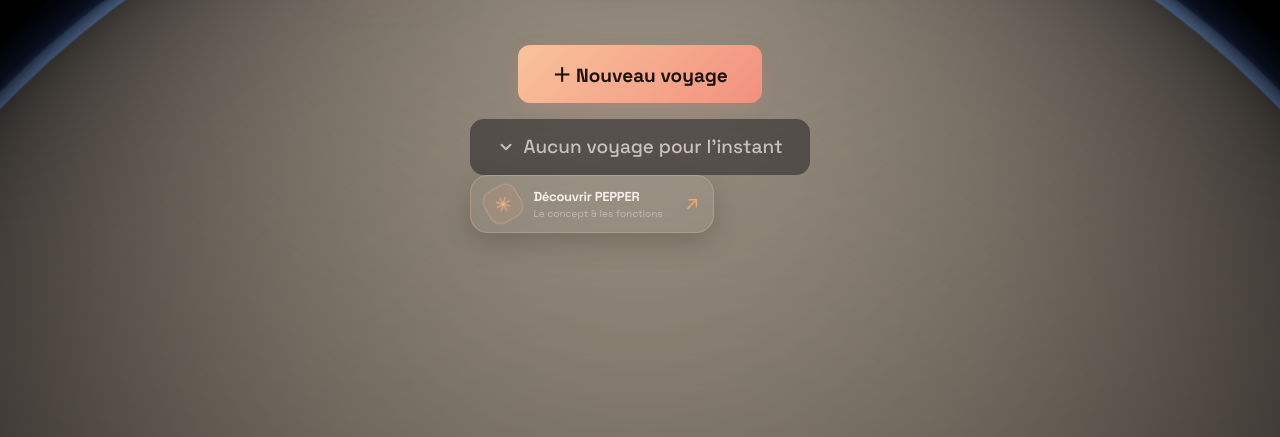
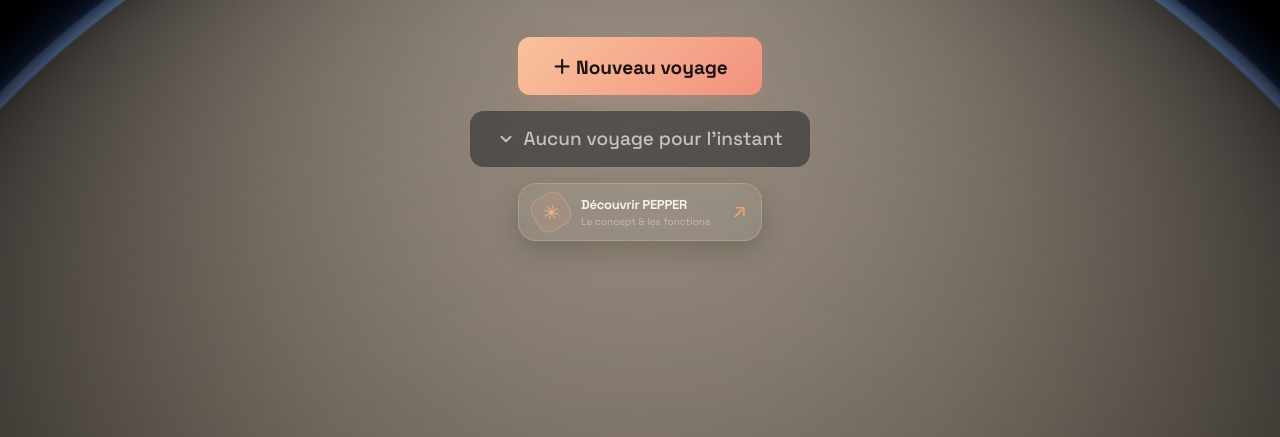
Before and after one commit to sopp24/PEPPER, a plain HTML site: page index.html in a window 1280 px wide. Shown: the part 363-800 px from the top of the page. Drawn offline with Linux system fonts and the light colour scheme.

Commit message:
PEPPER: sortir le bouton board du sélecteur de voyage

```diff
--- a/index.html
+++ b/index.html
@@ -23,7 +23,7 @@
 <div class="landing-top"><span class="landing-tag"><span class="live-dot"></span>Ton voyage, bien organisé</span><div class="landing-top-actions"><button class="ghost-button" type="button" data-action="settings"><span>⚙</span><span>Réglages</span></button><div class="lang-menu"><button class="lang-button" type="button" data-action="toggle-lang" aria-haspopup="true" aria-expanded="false"><svg width="14" height="14" viewBox="0 0 24 24" fill="none" stroke="currentColor" stroke-width="2.6" stroke-linecap="round" stroke-linejoin="round" aria-hidden="true"><path d="m6 9 6 6 6-6"/></svg>FR</button><div class="lang-list" hidden><button type="button" data-action="set-lang" data-lang="fr">Français <i>✓</i></button><button type="button" data-action="set-lang" data-lang="en">English <small>interface</small></button></div></div></div></div>
 <div class="landing-center"><div class="landing-logo"><span class="landing-mark" aria-hidden="true">🌶</span><div><h1>PEPPER</h1><p>Pour un voyage bien piquant !</p></div></div>
 <div class="landing-actions"><button class="primary-button large" type="button" data-action="create-trip">＋ Nouveau voyage</button>
-<div class="trip-picker"><button class="picker-button" type="button" data-action="toggle-picker" aria-haspopup="listbox" aria-expanded="false"><svg width="18" height="18" viewBox="0 0 24 24" fill="none" stroke="currentColor" stroke-width="2.6" stroke-linecap="round" stroke-linejoin="round" aria-hidden="true"><path d="m6 9 6 6 6-6"/></svg><span id="picker-label">Sélectionne ton voyage</span></button><div id="picker-list" class="picker-list" hidden><label class="picker-search" for="picker-search"><svg viewBox="0 0 24 24" width="17" height="17" fill="none" stroke="currentColor" stroke-width="2" stroke-linecap="round" stroke-linejoin="round" aria-hidden="true"><circle cx="11" cy="11" r="7"></circle><path d="m20 20-4-4"></path></svg><input id="picker-search" type="search" placeholder="Rechercher un voyage…" autocomplete="off" aria-label="Rechercher un voyage"></label><div id="picker-results" class="picker-results" role="listbox" aria-label="Voyages disponibles"></div></div><button class="board-open-button" type="button" data-action="board-open"><span class="board-open-mark" aria-hidden="true">✳</span><span class="board-open-copy"><strong>Découvrir PEPPER</strong><small>Le concept & les fonctions</small></span><span class="board-open-arrow" aria-hidden="true">↗</span></button></div></div></div>
+<div class="trip-picker"><button class="picker-button" type="button" data-action="toggle-picker" aria-haspopup="listbox" aria-expanded="false"><svg width="18" height="18" viewBox="0 0 24 24" fill="none" stroke="currentColor" stroke-width="2.6" stroke-linecap="round" stroke-linejoin="round" aria-hidden="true"><path d="m6 9 6 6 6-6"/></svg><span id="picker-label">Sélectionne ton voyage</span></button><div id="picker-list" class="picker-list" hidden><label class="picker-search" for="picker-search"><svg viewBox="0 0 24 24" width="17" height="17" fill="none" stroke="currentColor" stroke-width="2" stroke-linecap="round" stroke-linejoin="round" aria-hidden="true"><circle cx="11" cy="11" r="7"></circle><path d="m20 20-4-4"></path></svg><input id="picker-search" type="search" placeholder="Rechercher un voyage…" autocomplete="off" aria-label="Rechercher un voyage"></label><div id="picker-results" class="picker-results" role="listbox" aria-label="Voyages disponibles"></div></div></div><button class="board-open-button" type="button" data-action="board-open"><span class="board-open-mark" aria-hidden="true">✳</span><span class="board-open-copy"><strong>Découvrir PEPPER</strong><small>Le concept & les fonctions</small></span><span class="board-open-arrow" aria-hidden="true">↗</span></button></div></div></div>
 </section>
 <section id="trip-workspace" class="trip-workspace" hidden>
 <div class="trip-summary" id="trip-summary"><div class="trip-heading"><div><div class="eyebrow"><span class="eyebrow-line"></span> TON CARNET DE VOYAGE <span id="trip-status" class="status-pill">À venir</span></div><h2 id="trip-destination">Destination</h2><div class="trip-subline"><span id="trip-dates">Dates à définir</span><span>·</span><span id="trip-countdown">Préparation en cours</span><span>·</span><span id="trip-travellers">1 voyageur</span></div><div class="trip-sync-line"><span id="github-sync-status" class="github-sync-status" data-status="local"><i></i> Enregistré sur cet appareil</span><span id="cloud-sync-status" class="github-sync-status" data-status="local" hidden></span><span class="trip-sync-caption">Carte · programme · carnet</span></div></div><div class="trip-heading-actions"><select id="trip-switcher" class="trip-switcher" aria-label="Changer de voyage"></select><button class="icon-button" type="button" data-action="edit-trip" title="Modifier le voyage">✎</button><button class="icon-button" type="button" data-action="export-json" title="Exporter une sauvegarde JSON">↓</button></div></div>
```
